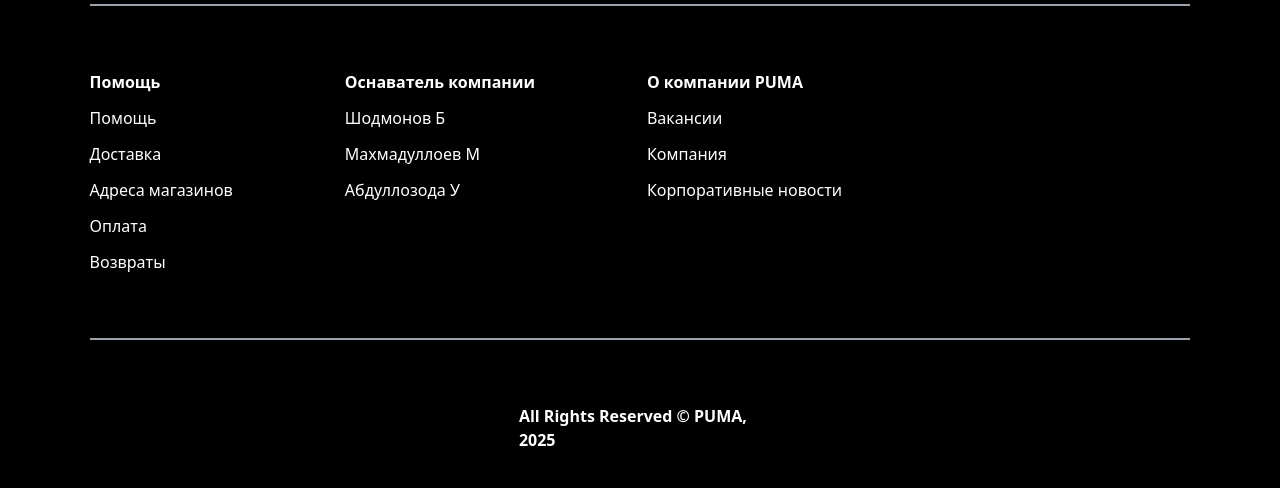
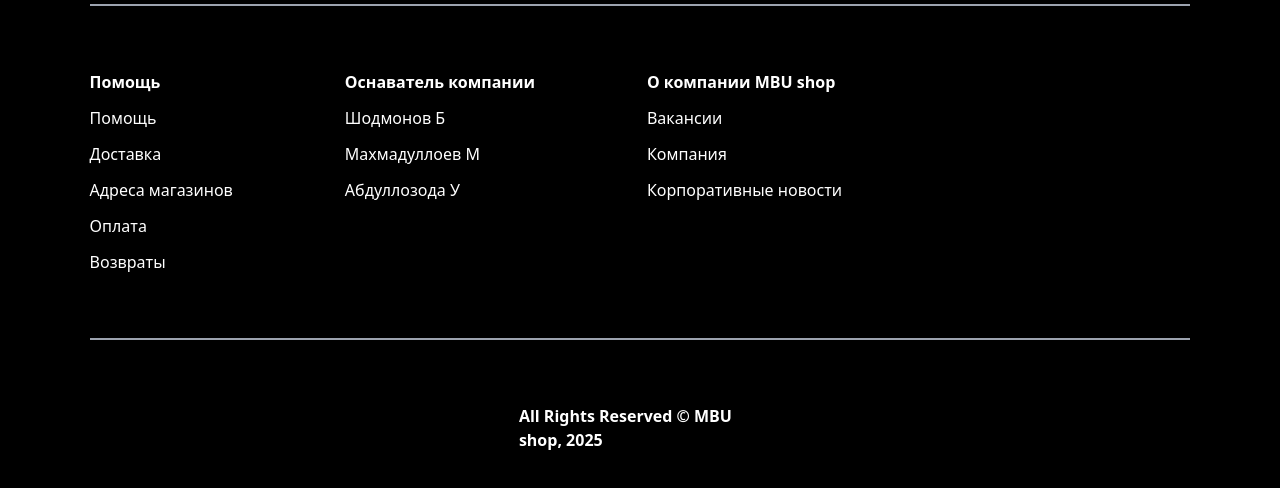
Before and after one commit to Bakhtovarkhuja/puma, a website: page src/colec.html in a window 1280 px wide. Shown: the part 6098-6586 px from the top of the page. Drawn offline with nearby package versions, Linux system fonts and the light colour scheme; files that its build step writes are made by us from their sources.

Commit message:
add MBU shop

```diff
--- a/src/colec.html
+++ b/src/colec.html
@@ -339,7 +339,7 @@
                 <p><a href="https://www.instagram.com/umarjonn.9/">Абдуллозода У</a></p>
             </div>
             <div class="flex flex-col gap-3">
-                <b>О компании PUMA</b>
+                <b>О компании MBU shop</b>
                 <p>Вакансии</p>
                 <p>Компания</p>
                 <p>Корпоративные новости</p>
@@ -347,7 +347,7 @@
         </div>
         <div class="h-[2px] w-[100%] bg-gray-400"></div>
         <div class="w-[22%] m-auto">
-            <b>All Rights Reserved © PUMA, 2025</b>
+            <b>All Rights Reserved © MBU shop, 2025</b>
         </div>
     </footer>
 </body>
--- a/src/raspro.html
+++ b/src/raspro.html
@@ -398,7 +398,7 @@
                 <p><a href="https://www.instagram.com/umarjonn.9/">Абдуллозода У</a></p>
             </div>
             <div class="flex flex-col gap-3">
-                <b>О компании PUMA</b>
+                <b>О компании MBU shop</b>
                 <p>Вакансии</p>
                 <p>Компания</p>
                 <p>Корпоративные новости</p>
@@ -406,7 +406,7 @@
         </div>
         <div class="h-[2px] w-[100%] bg-gray-400"></div>
         <div class="w-[22%] m-auto">
-            <b>All Rights Reserved © PUMA, 2025</b>
+            <b>All Rights Reserved © MBU shop, 2025</b>
         </div>
     </footer>
 </body>
--- a/src/raspro1.html
+++ b/src/raspro1.html
@@ -395,7 +395,7 @@
                 <p><a href="https://www.instagram.com/umarjonn.9/">Абдуллозода У</a></p>
             </div>
             <div class="flex flex-col gap-3">
-                <b>О компании PUMA</b>
+                <b>О компании MBU shop</b>
                 <p>Вакансии</p>
                 <p>Компания</p>
                 <p>Корпоративные новости</p>
@@ -403,7 +403,7 @@
         </div>
         <div class="h-[2px] w-[100%] bg-gray-400"></div>
         <div class="w-[22%] m-auto">
-            <b>All Rights Reserved © PUMA, 2025</b>
+            <b>All Rights Reserved © MBU shop, 2025</b>
         </div>
     </footer>
 </body>
--- a/src/raspro2.html
+++ b/src/raspro2.html
@@ -395,7 +395,7 @@
                 <p><a href="https://www.instagram.com/umarjonn.9/">Абдуллозода У</a></p>
             </div>
             <div class="flex flex-col gap-3">
-                <b>О компании PUMA</b>
+                <b>О компании MBU shop</b>
                 <p>Вакансии</p>
                 <p>Компания</p>
                 <p>Корпоративные новости</p>
@@ -403,7 +403,7 @@
         </div>
         <div class="h-[2px] w-[100%] bg-gray-400"></div>
         <div class="w-[22%] m-auto">
-            <b>All Rights Reserved © PUMA, 2025</b>
+            <b>All Rights Reserved © MBU shop, 2025</b>
         </div>
     </footer>
 </body>
--- a/src/sport.html
+++ b/src/sport.html
@@ -352,7 +352,7 @@
                 <p><a href="https://www.instagram.com/umarjonn.9/">Абдуллозода У</a></p>
             </div>
             <div class="flex flex-col gap-3">
-                <b>О компании PUMA</b>
+                <b>О компании MBU shop</b>
                 <p>Вакансии</p>
                 <p>Компания</p>
                 <p>Корпоративные новости</p>
@@ -360,7 +360,7 @@
         </div>
         <div class="h-[2px] w-[100%] bg-gray-400"></div>
         <div class="w-[22%] m-auto">
-            <b>All Rights Reserved © PUMA, 2025</b>
+            <b>All Rights Reserved © MBU shop, 2025</b>
         </div>
     </footer>
 </body>
```
